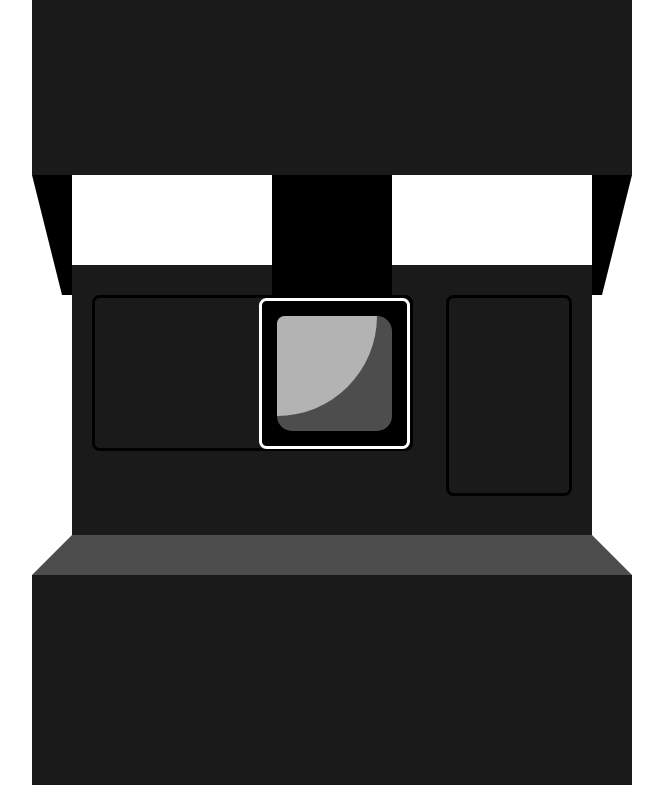
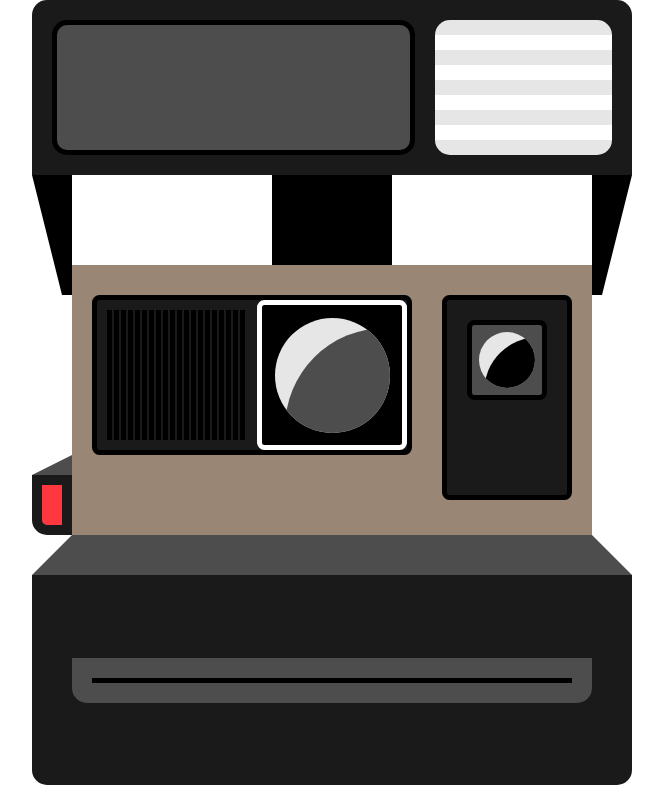
Before and after one commit to thecalvinchan/polaroid, a website built with webpack: page index.html in a window 1280 px wide. Shown: the whole page, without its empty margins (308-971 px from the left). Built offline with nearby package versions, Linux system fonts and the light colour scheme.

Commit message:
polaroid done

```diff
--- a/index.html
+++ b/index.html
@@ -22,7 +22,11 @@
   </div>
   <div class="polaroid-body">
     <div class="polaroid-body-main">
+			<div class="polaroid-body-main-shutter">
+			</div>
       <div class="polaroid-body-main-lens">
+        <div class="polaroid-body-main-lens-pattern">
+        </div>
         <div class="polaroid-body-main-lens-glass">
           <div class="polaroid-body-main-lens-glass-aperture">
             <div class="polaroid-body-main-lens-glass-aperture-reflection">
@@ -31,12 +35,20 @@
         </div>
       </div>
       <div class="polaroid-body-main-viewfinder">
+        <div class="polaroid-body-main-viewfinder-glass">
+          <div class="polaroid-body-main-viewfinder-glass-aperture">
+            <div class="polaroid-body-main-viewfinder-glass-aperture-reflection">
+            </div>
+          </div>
+        </div>
       </div>
     </div>
     <div class="polaroid-body-printer">
       <div class="polaroid-body-printer-top">
       </div>
       <div class="polaroid-body-printer-bottom">
+				<div class="polaroid-body-printer-bottom-slot">
+				</div>
       </div>
     </div>
   </div>
--- a/src/scss/base.scss
+++ b/src/scss/base.scss
@@ -4,5 +4,7 @@ $font-family: Helvetica, sans-serif;
 $black: #000000;
 $gray-1: #1A1A1A;
 $gray-2: #4D4D4D;
-$gray-3: #B3B3B3;
+$gray-3: #E6E6E6;
 $white: #FFFFFF;
+$beige: #998675;
+$red: #FF383F;
--- a/src/scss/main.scss
+++ b/src/scss/main.scss
@@ -10,9 +10,37 @@
   height: 800px;
 
   &-top {
-    width: 100%;
+    width: 600px;
     height: 175px;
     background-color: $gray-1;
+		border-top-left-radius: 15px;
+		border-top-right-radius: 15px;
+		display: flex;
+		flex-flow: row nowrap;
+
+		&-logo {
+			flex-grow: 2;
+			height: 125px;
+			background-color: $gray-2;
+			margin: 20px 10px 20px 20px;
+			border-radius: 15px;
+			border: 5px solid $black;
+		}
+
+		&-flash {
+			flex-grow: 1;
+			height: 135px;
+			background-color: $gray-3;
+			background: repeating-linear-gradient(
+				to bottom,
+				$gray-3,
+				$gray-3 15px,
+				$white 15px,
+				$white 30px
+			);
+			margin: 20px 20px 20px 10px;
+			border-radius: 15px;
+		}
   }
 
   &-hinge {
@@ -72,56 +100,129 @@
   }
 
   &-body {
+    position: relative;
+    z-index: 1;
 
     &-main {
       width: 480px;
       margin: -30px auto 0px auto;
       padding: 30px 20px;
       height: 210px;
-      background-color:$gray-1;
+      background-color: $beige;
+			position:relative;
       display: flex;
       flex-flow: row nowrap;
       justify-content: space-between;
 
+			&-shutter {
+				position: absolute;
+				top: 210px;
+				left: -40px;
+				width: 20px;
+				height: 40px;
+				border: 10px solid $gray-1;
+				background-color: $red;
+				border-bottom-left-radius: 15px;
+
+				&::before  {
+					position: absolute;
+					top: -30px;
+					left: -10px;
+					content: "";
+					border-top: 10px solid $white;
+					border-left: 20px solid $white;
+					border-bottom: 10px solid $gray-2;
+					border-right: 20px solid $gray-2;
+				}
+			}
+
       &-lens {
-        width: 315px;
+        width: 310px;
         height: 150px;
-        border: 3px solid $black;
+				background-color: $gray-1;
+        border: 5px solid $black;
         border-radius: 7.5px;
         display: flex;
         flex-flow: row nowrap;
         justify-content: flex-end;
 
+        &-pattern {
+          margin: 10px;
+          width: 140px;
+          height: 130px;
+					background: repeating-linear-gradient(
+						to right,
+						$black,
+						$black 5px,
+						transparent 5px,
+						transparent 7px
+					);
+        }
+
         &-glass {
-          border: 3px solid $white;
-          width: 145px;
-          height: 145px;
+          border: 5px solid $white;
+          width: 140px;
+          height: 140px;
           background-color: $black;
           border-radius: 7.5px;
+          display: flex;
+          justify-content: center;
+          align-items: center;
 
           &-aperture {
             width: 115px;
             height: 115px;
-            margin: 15px;
-            background-color: $gray-2;
-            border-radius: 15px;
+            background-color: $gray-3;
+            border-radius: 60px;
+            overflow: hidden;
 
             &-reflection {
-              width: 100px;
-              height: 100px;
-              border-top-left-radius: 15px;
-              border-bottom-right-radius: 200px;
-              background-color: $gray-3;
+              width: 150px;
+              height: 150px;
+              border-radius: 75px;
+              border-top-left-radius: 150px;
+              transform: translateX(10px) translateY(10px);
+              background-color: $gray-2;
             }
           }
         }
       }
 
       &-viewfinder {
-        width: 120px;
-        height: 195px;
-        border: 3px solid $black;
+        width: 80px;
+        height: 155px;
+				background-color: $gray-1;
+        border: 5px solid $black;
         border-radius: 7.5px;
+        padding: 20px;
+
+        &-glass {
+          border: 5px solid $black;
+          width: 70px;
+          height: 70px;
+          background-color: $gray-2;
+          border-radius: 7.5px;
+          display: flex;
+          justify-content: center;
+          align-items: center;
+
+          &-aperture {
+            width: 80%;
+            height: 80%;
+            background-color: $gray-3;
+            border-radius: 60px;
+            overflow: hidden;
+
+            &-reflection {
+              width: 100px;
+              height: 100px;
+              border-radius: 50px;
+              border-top-left-radius: 60px;
+              transform: translateX(5px) translateY(5px);
+              background-color: $black;
+            }
+          }
+        }
       }
     }
 
@@ -157,6 +258,21 @@
         width: 100%;
         height: 210px;
         background-color: $gray-1;
+				display: flex;
+				flex-flow: row nowrap;
+				justify-content: center;
+				align-items: center;
+				border-bottom-left-radius: 15px;
+				border-bottom-right-radius: 15px;
+
+				&-slot {
+					width: 80%;
+					height: 5px;
+					background-color: $black;
+					border: 20px solid $gray-2;
+					border-bottom-left-radius: inherit;
+					border-bottom-right-radius: inherit;
+				}
       }
     }
   }
```
